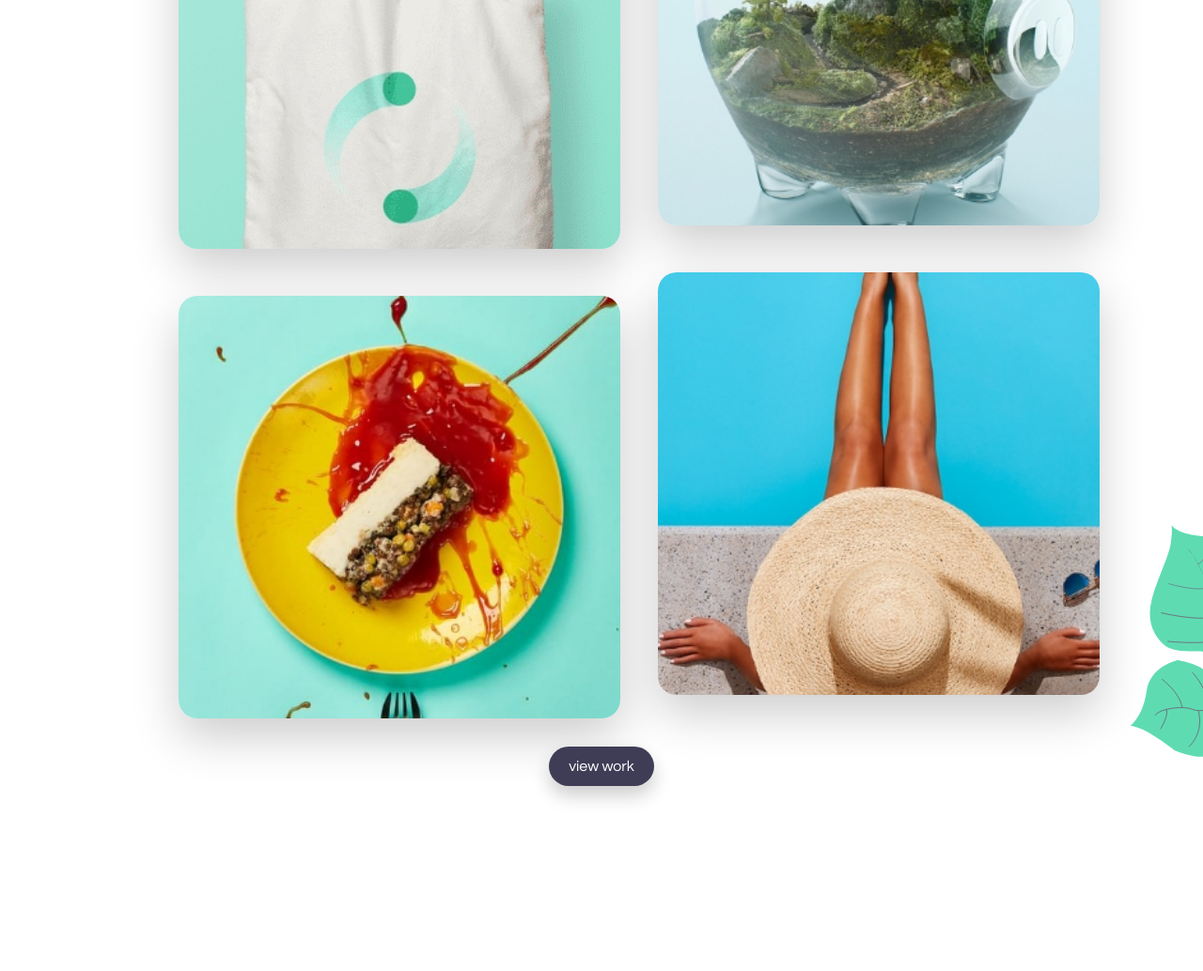
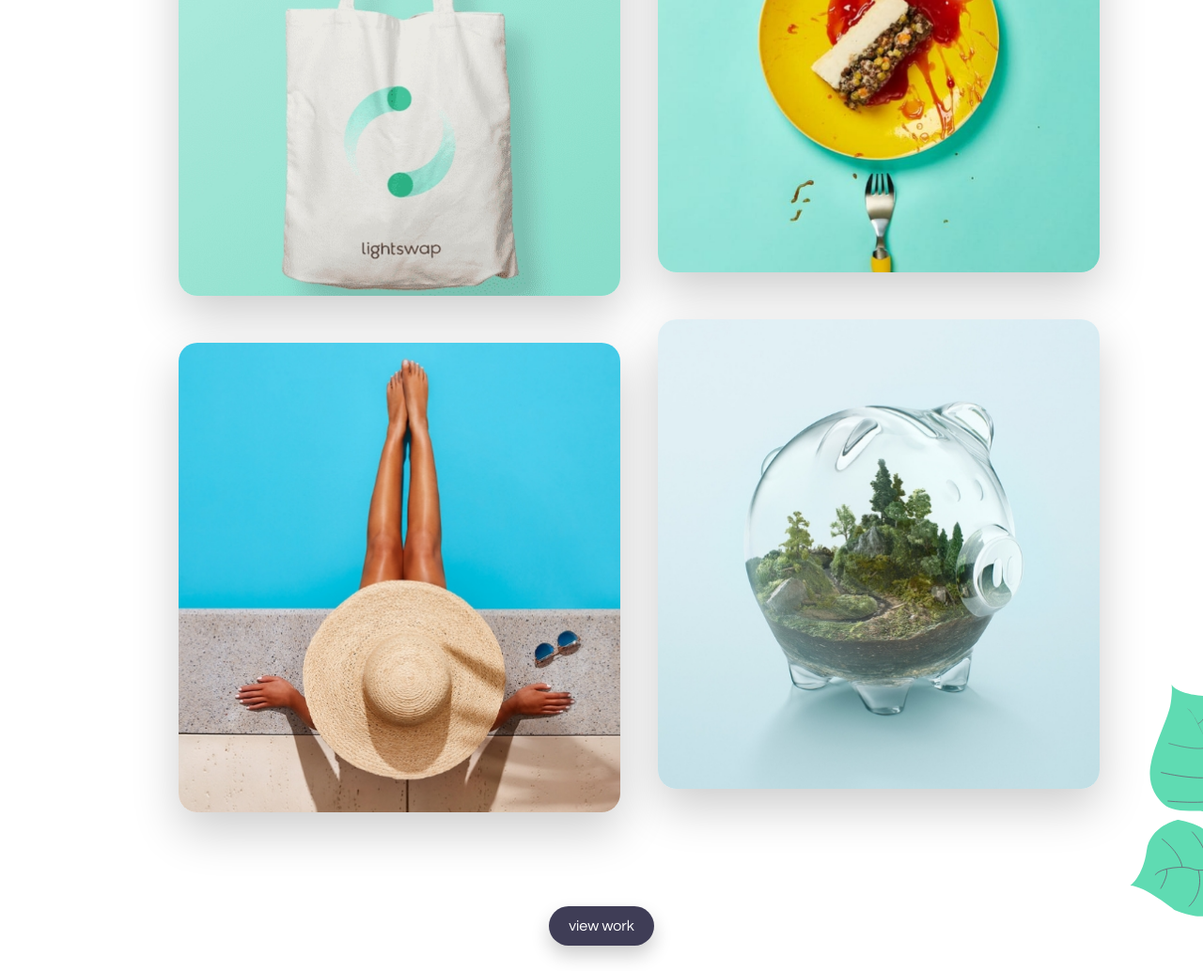
Before and after one commit to AliRezaDavuodi/portfolio, a website: page index.html in a window 1280 px wide. Shown: the part 2560-3594 px from the top of the page at 94% size. Drawn offline with nearby package versions, Linux system fonts and the light colour scheme.

Commit message:
made work cards in order

```diff
--- a/index.html
+++ b/index.html
@@ -193,21 +193,6 @@
                         </div>
                     </div>
 
-
-                    <div class="work__item">
-                        <div class="work__img">
-
-                            <picture>
-                                <source
-                                srcset="img/Project4.jpg 1x, img/Project4@2x.jpg 2x"
-                                media="(max-width : 37.5em)"
-                                >
-                            <img srcset="img/Project4.jpg 1x, img/Project4@2x.jpg 2x"  alt="a small forest" src="img/Project4@2x.jpg">
-                            </picture>
-                        </div>
-                    </div>
-
-
                     <div class="work__item">
                         <div class="work__img">
 
@@ -235,6 +220,18 @@
                         </div>
                     </div>
 
+                    <div class="work__item">
+                        <div class="work__img">
+
+                            <picture>
+                                <source
+                                srcset="img/Project4.jpg 1x, img/Project4@2x.jpg 2x"
+                                media="(max-width : 37.5em)"
+                                >
+                            <img srcset="img/Project4.jpg 1x, img/Project4@2x.jpg 2x"  alt="a small forest" src="img/Project4@2x.jpg">
+                            </picture>
+                        </div>
+                    </div>
 
                 </div>
 
--- a/sass/layout/_doSection.scss
+++ b/sass/layout/_doSection.scss
@@ -46,7 +46,7 @@
   }
 
   &__img {
-    @media only screen and (max-width: 576px) {
+    @include respond(md) {
       order: -1;
     }
   }
--- a/sass/layout/_work.scss
+++ b/sass/layout/_work.scss
@@ -44,7 +44,7 @@
   &__item {
     padding: 2rem;
     width: 45%;
-    height: 45rem;
+    height: 50rem;
     margin: 0 2rem;
     border-radius: 2rem;
     box-shadow: 0 2rem 5rem rgba($black, 0.2);
@@ -70,16 +70,13 @@
       width: 100%;
       height: 100%;
       object-fit: cover;
-      transform: scale(1.5);
-
-      @include respond(md) {
-        transform: scale(1.1);
-      }
+      transform: scale(1.1);
     }
   }
 
   &__btn {
     @include flex;
     justify-content: center;
+    margin-top: 10rem;
   }
 }
```
Also changed, not shown: css/style.comp.css, css/style.css.
